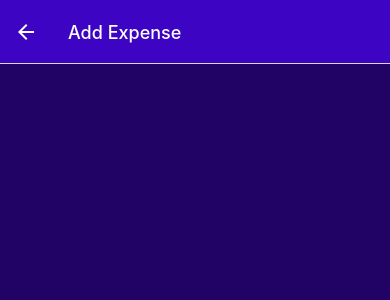
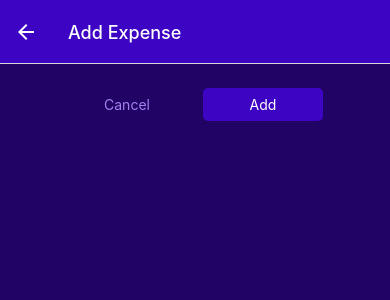
Before and after one commit to RishikBacancy/ExpenseTracker, a React Native app: screen /Manage in a window 390 px wide. Shown: the top 300 px of the page. Built offline with nearby package versions, Linux system fonts and the light colour scheme.

Commit message:
Custom Button Added!

```diff
--- /dev/null
+++ b/src/components/UI/Button.js
@@ -0,0 +1,42 @@
+import React from "react";
+import { View, Text, StyleSheet, Pressable } from "react-native";
+import { GlobalStyle } from "../../constants/styles";
+
+const Button = ( { children, onPress, mode, style}) => {
+    return(
+        <View style={style}>
+            <Pressable onPress={onPress} style={({pressed}) => pressed && styles.pressed}>
+                <View style={[styles.btn, mode === "flat" && styles.flat ]}>
+                    <Text style={[styles.btnText, mode === "flat" && styles.flatTxt]}>
+                        {children}
+                    </Text>
+                </View>
+            </Pressable>
+        </View>
+    );
+};
+
+const styles = StyleSheet.create({
+    btn:{
+        borderRadius:5,
+        padding:8,
+        backgroundColor: GlobalStyle.colors.primary500,
+    },
+    flat:{
+        backgroundColor:"transparent",
+    },
+    btnText:{
+        color:"white",
+        textAlign:"center",
+    },
+    flatTxt:{
+        color:GlobalStyle.colors.primary200,
+    },
+    pressed:{
+        opacity:0.75,
+        backgroundColor:GlobalStyle.colors.primary100,
+        borderRadius:5,
+    }
+});
+
+export default Button;
--- a/src/screens/ManageExpense.js
+++ b/src/screens/ManageExpense.js
@@ -1,5 +1,6 @@
 import React,{ useLayoutEffect } from "react";
 import { StyleSheet, Text, View} from "react-native";
+import Button from "../components/UI/Button";
 import IconButton from "../components/UI/IconButton";
 import { GlobalStyle } from "../constants/styles";
 
@@ -16,11 +17,25 @@ const ManageExpense = ({ route, navigation}) => {
     },[navigation, editMode])
 
     const deleteExpenseHandler = () => {
+        navigation.goBack();
+    };
 
+    const cancelHandelr = () => {
+        navigation.goBack();
+    };
+
+    const confirmHandelr = () => {
+        navigation.goBack();
     };
 
     return(
         <View style={styles.container}>
+
+            <View style={styles.btnContainer}>
+                <Button style={styles.btn} mode="flat" onPress={cancelHandelr} >Cancel</Button>
+                <Button style={styles.btn} onPress={confirmHandelr} >{editMode?"Update":"Add"}</Button>
+            </View>
+
             {editMode &&
                 <View style={styles.deleteContainer}>
                     <IconButton
@@ -40,6 +55,15 @@ const styles = StyleSheet.create({
         padding:24,
         backgroundColor:GlobalStyle.colors.primary800,
     },
+    btnContainer:{
+        flexDirection:"row",
+        justifyContent:"center",
+        alignItems:"center",
+    },
+    btn:{
+        minWidth:120,
+        marginHorizontal:8,
+    },
     deleteContainer:{
         marginTop:16,
         paddingTop:8,
```
